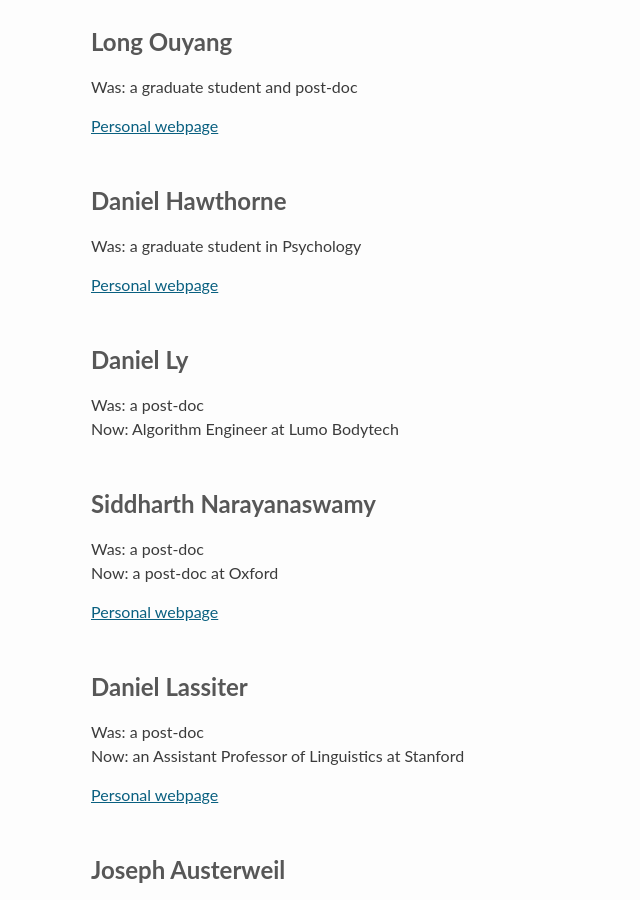
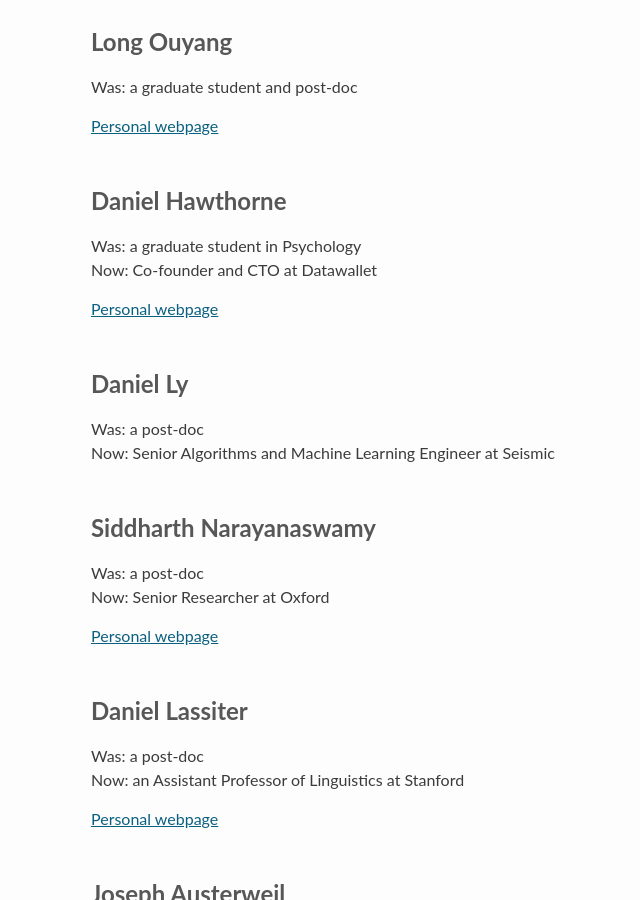
Before and after one commit to stanford-cocolab/cocolab.stanford.edu, a Jekyll site: the page built from 01-people.html, in a window 1280 px wide and 900 px high, scrolled down 3358 px. Shown: the whole window, without its empty margins (35-675 px from the left). Built offline with Jekyll 4.4.1, drawn with Linux system fonts in a browser that asks for light colours; a script that is not in the unit is left out.

Commit message:
more alumni updates

```diff
--- a/_data/cocolab.yml
+++ b/_data/cocolab.yml
@@ -95,12 +95,13 @@
     - name: Daniel Hawthorne
       was: a graduate student in Psychology
       webpage: //www.djthorne.org/
+      now: Co-founder and CTO at Datawallet
     - name: Daniel Ly
       was: a post-doc
-      now: Algorithm Engineer at Lumo Bodytech
+      now: Senior Algorithms and Machine Learning Engineer at Seismic
     - name: Siddharth Narayanaswamy
       was: a post-doc
-      now: a post-doc at Oxford
+      now: Senior Researcher at Oxford
       webpage: //www.robots.ox.ac.uk/~nsid/
     - name: Daniel Lassiter
       was: a post-doc
```
